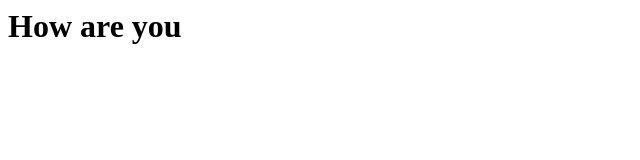
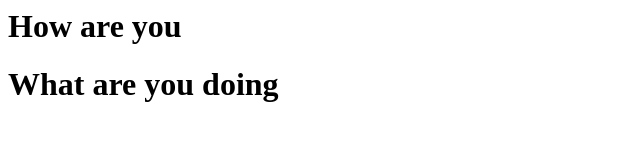
Before and after one commit to Pranai07/Day-1git, a plain HTML site: page index.html in a window 1280 px wide. Shown: the whole page, without its empty margins (0-640 px from the left). Drawn offline with Linux system fonts and the light colour scheme.

Commit message:
Update index.html

```diff
--- a/index.html
+++ b/index.html
@@ -1 +1,2 @@
 <h1>How are you</h1>
+<h1>What are you doing</h1>
```
